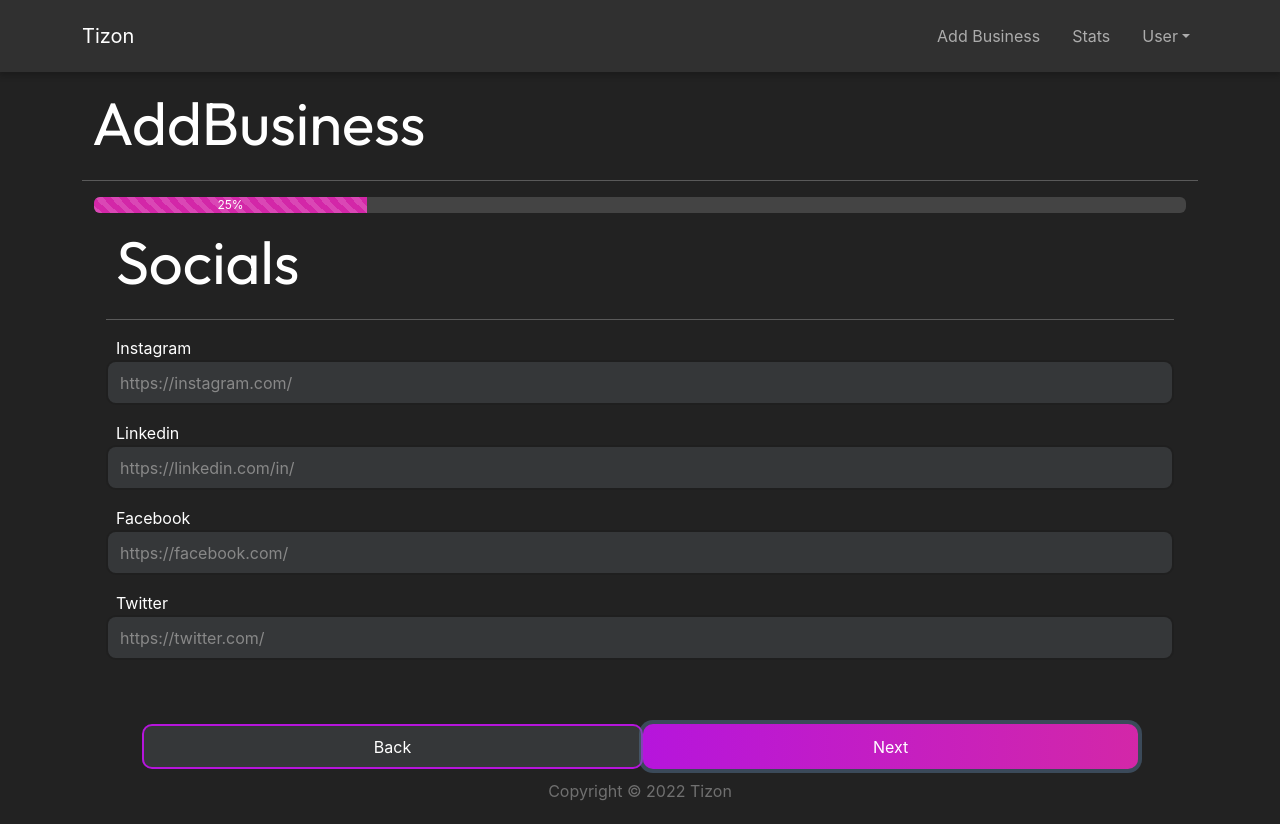
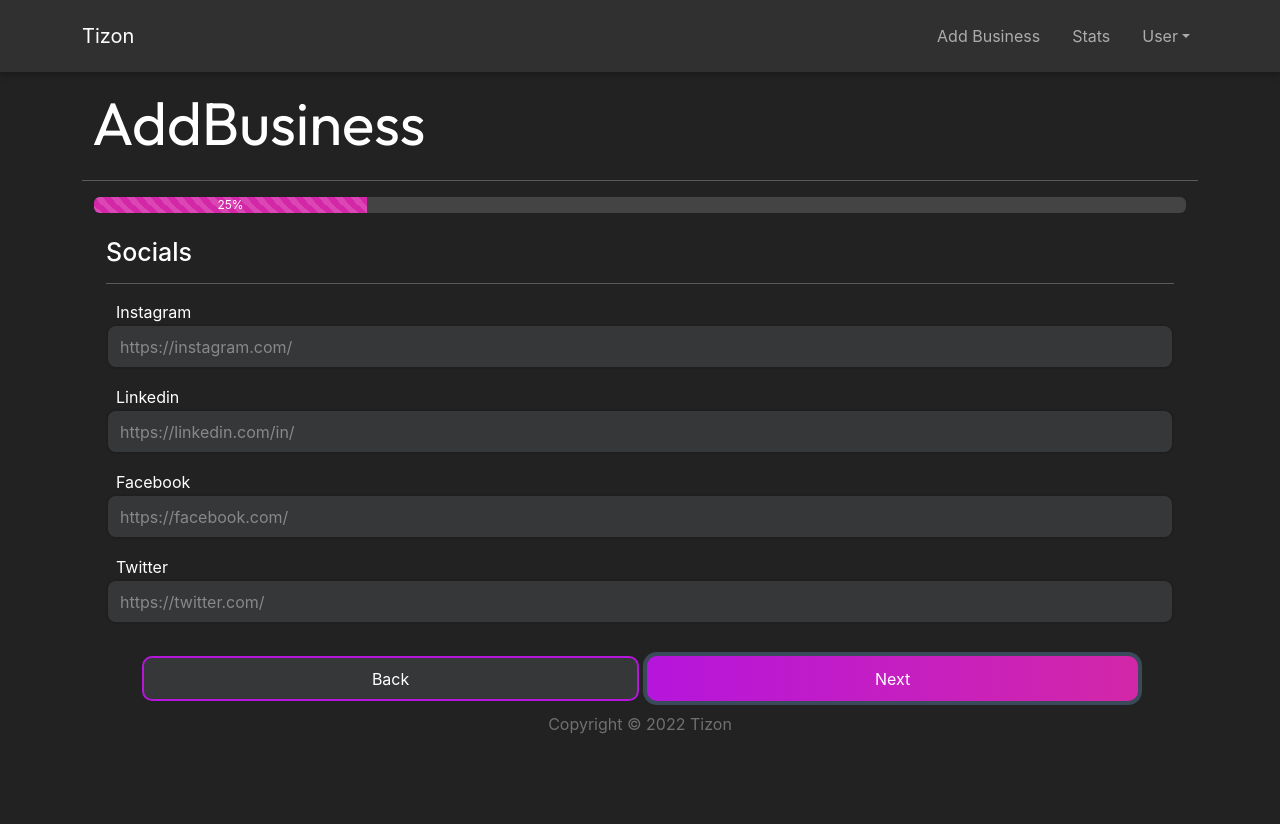
Before and after one commit to prat1k-gupta/tizon-internship, a React (Create React App) app in the folder client/: page /business in a window 1280 px wide. Both pictures are taken after a click on the button "Next". After the commit the page ends 800 px from the top, so only its background shows below. Built offline with nearby package versions, Linux system fonts and the light colour scheme.

Commit message:
fixed buttons in mutlistepform

```diff
--- a/client/src/Screens/AddBusiness/YtForm.js
+++ b/client/src/Screens/AddBusiness/YtForm.js
@@ -41,7 +41,7 @@ export const YtForm = ({size,index,list,addMore}) => {
         {size > 1 && <AiOutlineDelete size={30} onClick = {()=>{handleRemove(index)}} />}
       </div>
       {size - 1 === index && size < 4 && (
-        <Button className="ButtonInput" onClick={handleAdd}>
+        <Button className="ButtonInput mt-3" onClick={handleAdd}>
           Add More
         </Button>
       )}
--- a/client/src/Screens/MultiStepForm/FormTitle.js
+++ b/client/src/Screens/MultiStepForm/FormTitle.js
@@ -9,7 +9,7 @@ export const FormTitle = ({title,children}) => {
           <div className="page">
             {title && (
               <>
-                <h1 className="heading">{title}</h1>
+                <h1 style={{fontSize: "25px"}}>{title}</h1>
                 <hr />
               </>
             )}
--- a/client/src/Screens/MultiStepForm/MasterForm.js
+++ b/client/src/Screens/MultiStepForm/MasterForm.js
@@ -59,7 +59,7 @@ export const MasterForm = () => {
     <MainScreen title="AddBusiness">
       <Container>
         <>
-          <div className="mb-2">
+          <div className="mb-4">
             <ProgressBar striped now={step} label={`${step}%`} />
           </div>
           <div>
@@ -83,12 +83,12 @@ export const MasterForm = () => {
                 ),
               }[step]
             }
-            <div className="d-flex justify-content-around px-5 mt-5">
+            <div className="d-flex justify-content-evenly px-5 mt-3">
               {step > 20 ? (
                 <Button
                   variant="outline-primary"
                   size="lg"
-                  className="ButtonInput"
+                  className="ButtonInput me-2 "
                   onClick={prevStep}
                 >
                   Back
@@ -108,7 +108,7 @@ export const MasterForm = () => {
                   className="activeButtonInput"
                   onClick={handleSubmit}
                 >
-                    Submit
+                  Submit
                 </Button>
               )}
             </div>
--- a/client/src/Screens/MultiStepForm/YoutubeInfo.js
+++ b/client/src/Screens/MultiStepForm/YoutubeInfo.js
@@ -4,7 +4,7 @@ import { FormTitle } from './FormTitle'
 
 export const YoutubeInfo = ({ytLinks,setYtLinks}) => {
   return (
-    <FormTitle>
+    <FormTitle title="Add Youtube Links">
       {ytLinks.map((link, index) => (
         <YtForm
           key={index}
```
